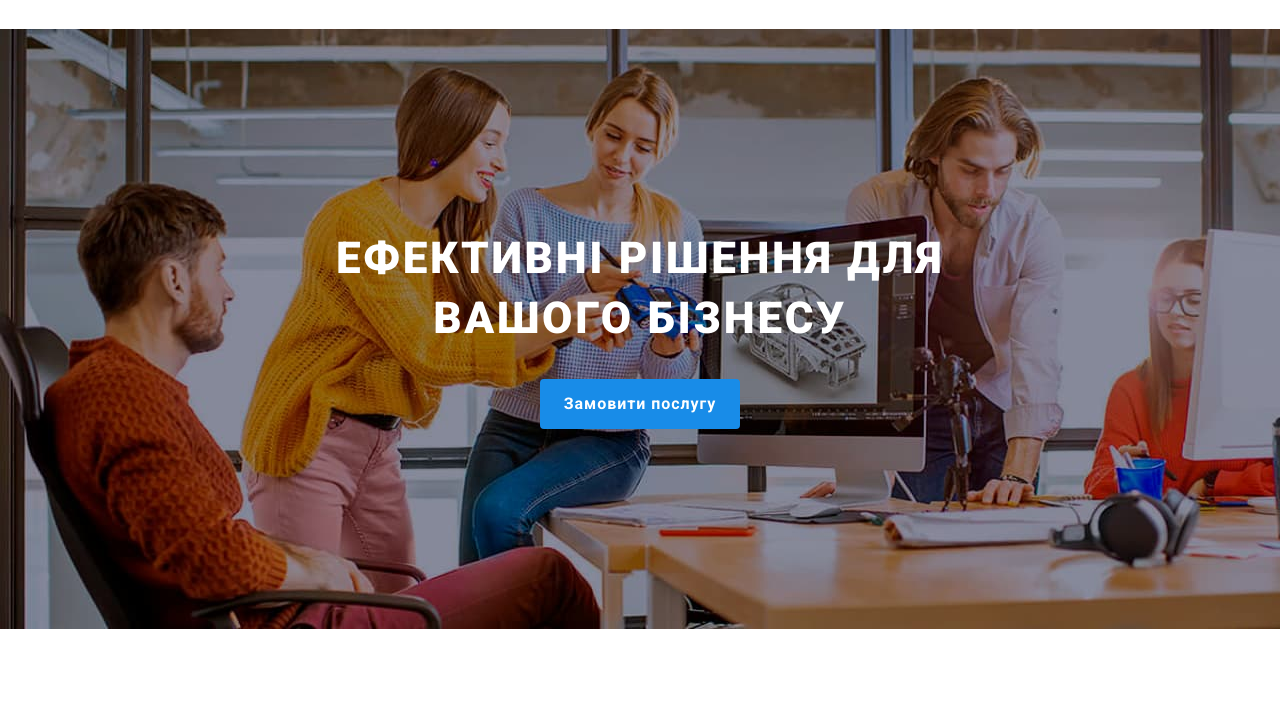
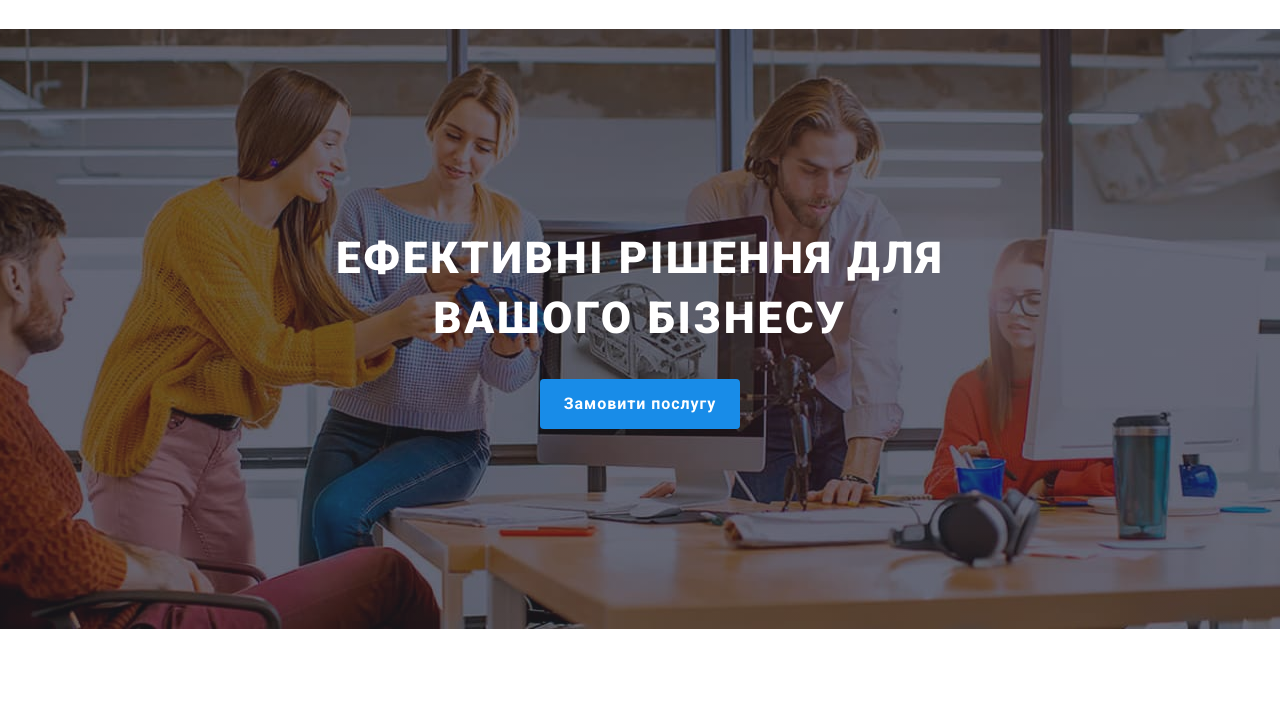
Before and after one commit to ywan04/Bereza-Ivan-IPZ-31, a plain HTML site: page index.html in a window 1280 px wide. Shown: the part 51-771 px from the top of the page. Drawn offline with nearby package versions, Linux system fonts and the light colour scheme.

Commit message:
fix background image

```diff
--- a/css/styles.css
+++ b/css/styles.css
@@ -85,7 +85,9 @@ footer, .section--first {
 }
 
 .section--first {
-	background-image: url('../images/section--first-bg.jpg');
+	background-image: linear-gradient(rgba(47, 48, 58, 0.4), rgba(47, 48, 58, 0.4)), url('../images/section--first-bg.jpg');
+	background-repeat: no-repeat;
+	background-position: center;
 }
 
 .section--first .container {
```
